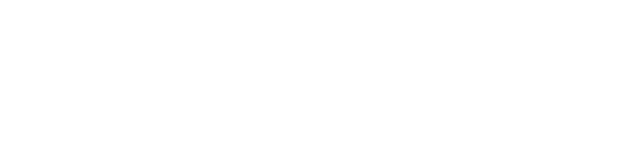
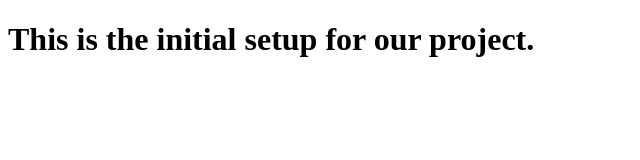
Before and after one commit to Aashish-Shakya/zomato-landing-page-10622, a plain HTML site: page index.html in a window 1280 px wide. Shown: the whole page, without its empty margins (0-640 px from the left). Drawn offline with Linux system fonts and the light colour scheme.

Commit message:
Just cheking by updating setup

```diff
--- a/index.html
+++ b/index.html
@@ -8,6 +8,6 @@
     <link rel="stylesheet" href="styles.css">
 </head>
 <body>
-
+    <h1>This is the initial setup for our project.</h1>
 </body>
 </html>
```
